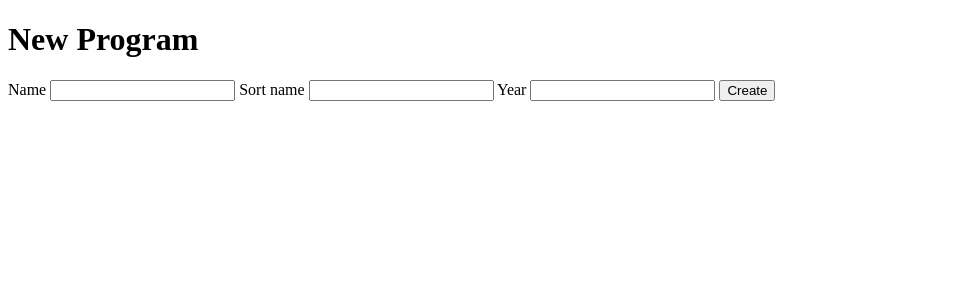
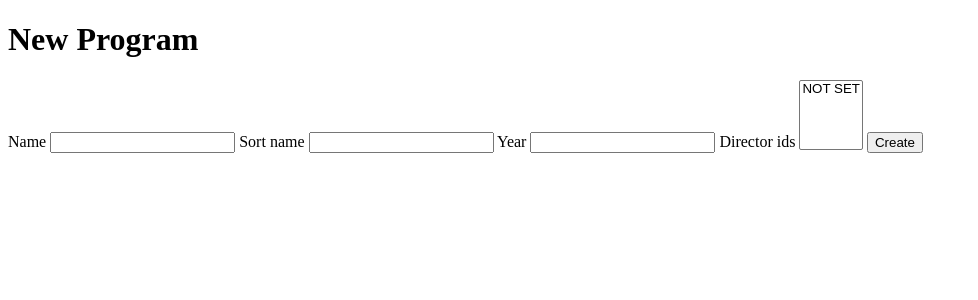
Before and after one commit to brachsmithi/programtracker, a Rails app: page /programs/new in a window 1280 px wide. Shown: the top 300 px of the page, without its empty margins (0-978 px from the left). Run offline with Rails 7, Linux system fonts and the light colour scheme; data comes from the database, SQL or seed files in the repository; style sheets or scripts are compiled from the project's sources.

Commit message:
allow attachment of directors to programs

```diff
--- a/app/controllers/programs_controller.rb
+++ b/app/controllers/programs_controller.rb
@@ -9,10 +9,12 @@
 
   def new
     @program = Program.new
+    @directors = Director.all
   end
 
   def edit
     @program = Program.find params[:id]
+    @directors = Director.all
   end
 
   def create
@@ -20,6 +22,7 @@
     if @program.save
       redirect_to @program
     else
+      @directors = Director.all
       render 'new'
     end
   end
@@ -29,6 +32,7 @@
     if @program.update(program_params)
       redirect_to @program
     else
+      @directors = Director.all
       render 'edit'
     end
   end
@@ -36,6 +40,11 @@
   private
 
   def program_params
+    params.require(:program).permit(:name, :sort_name, :year, director_ids:[])
+  end
+
+  def program_params_sans_associations
     params.require(:program).permit(:name, :sort_name, :year)
   end
+
 end
--- a/app/views/programs/edit.html.haml
+++ b/app/views/programs/edit.html.haml
@@ -7,6 +7,8 @@
   = f.text_field :sort_name
   = f.label :year
   = f.text_field :year
+  = f.label :director_ids
+  = f.select :director_ids, @directors.collect { |dir| [dir.name, dir.id] }, {}, multiple: true
   = f.submit "Edit"
 
 - if @program.errors.any?
--- a/app/views/programs/new.html.haml
+++ b/app/views/programs/new.html.haml
@@ -7,7 +7,10 @@
   = f.text_field :sort_name
   = f.label :year
   = f.text_field :year
+  = f.label :director_ids
+  = f.select :director_ids, @directors.collect { |dir| [dir.name, dir.id] }, {}, multiple: true
   = f.submit "Create"
+
 
 - if @program.errors.any?
   #error_explanation
--- a/db/migrate/20200811165020_create_programs_directors.rb
+++ b/db/migrate/20200811165020_create_programs_directors.rb
@@ -6,6 +6,5 @@
 
       t.timestamps
     end
-    add_index :programs_directors, [:program, :director], :unique => true
   end
 end
```
Also changed, not shown: db/schema.rb.
